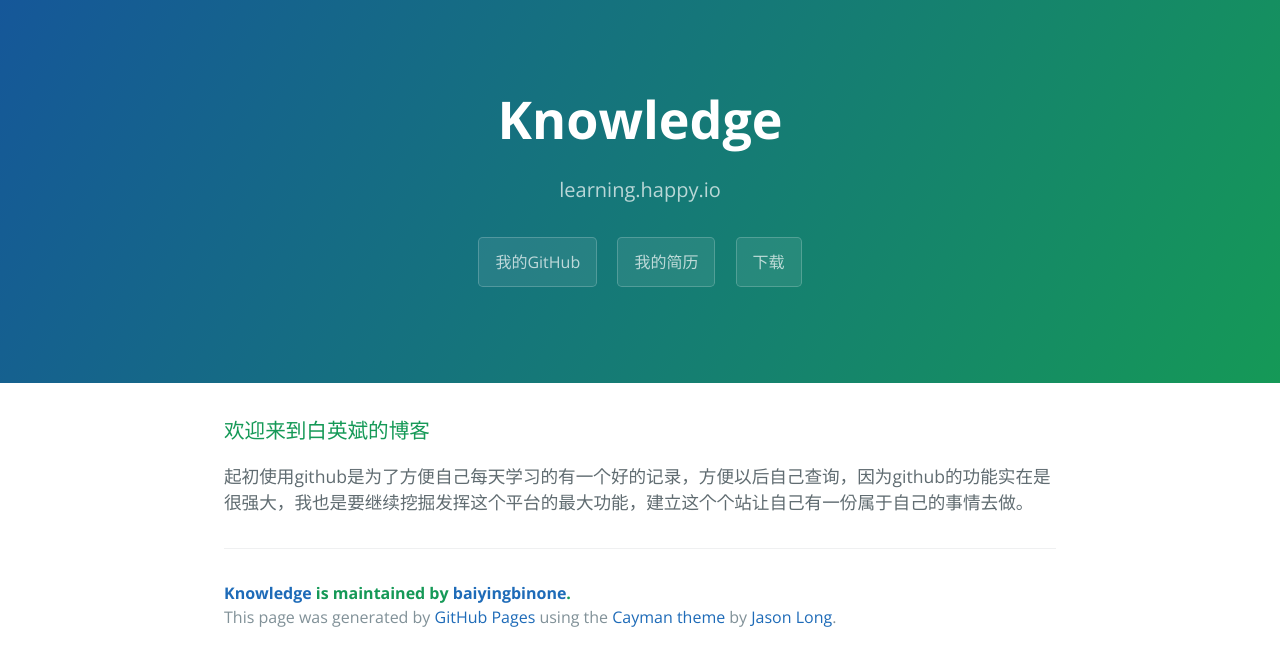
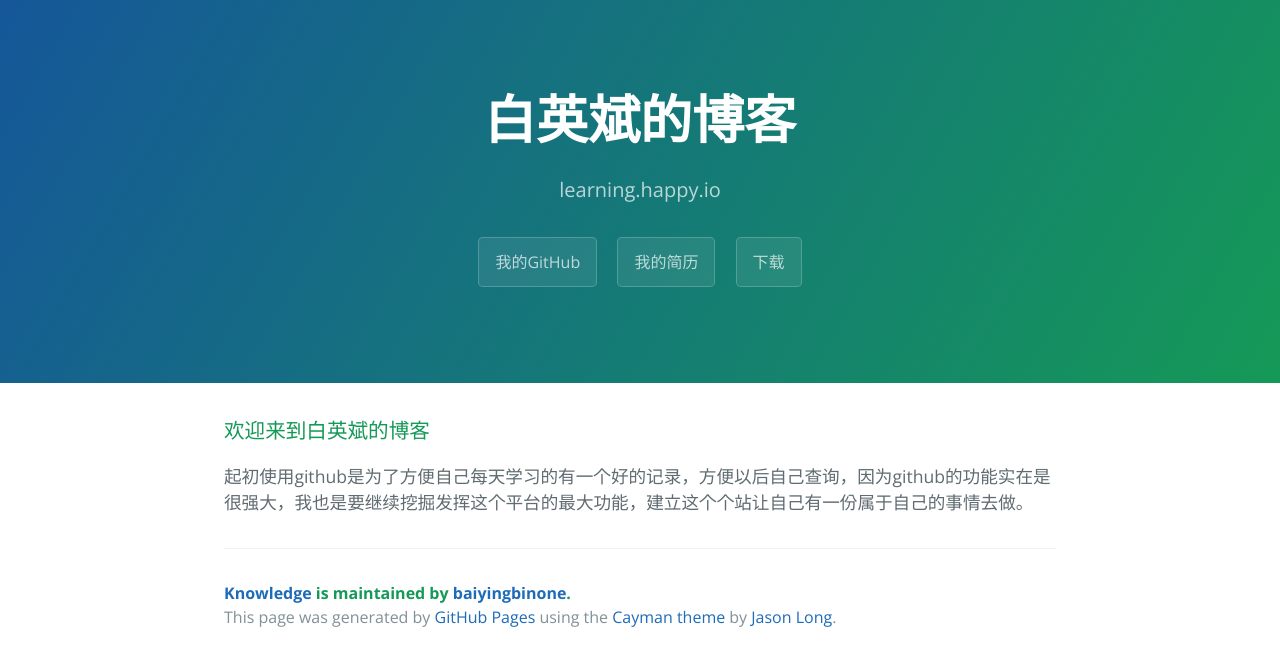
Before and after one commit to baiyingbinone/Knowledge, a plain HTML site: page index.html in a window 1280 px wide. Drawn offline with nearby package versions, Linux system fonts and the light colour scheme.

Commit message:
Update index.html

```diff
--- a/index.html
+++ b/index.html
@@ -11,7 +11,7 @@
   </head>
   <body>
     <section class="page-header">
-      <h1 class="project-name">Knowledge</h1>
+      <h1 class="project-name">白英斌的博客</h1>
       <h2 class="project-tagline">learning.happy.io</h2>
       <a href="https://github.com/baiyingbinone/Knowledge" class="btn">我的GitHub</a>
       <a href="https://www.baidu.com" class="btn">我的简历</a>
```
